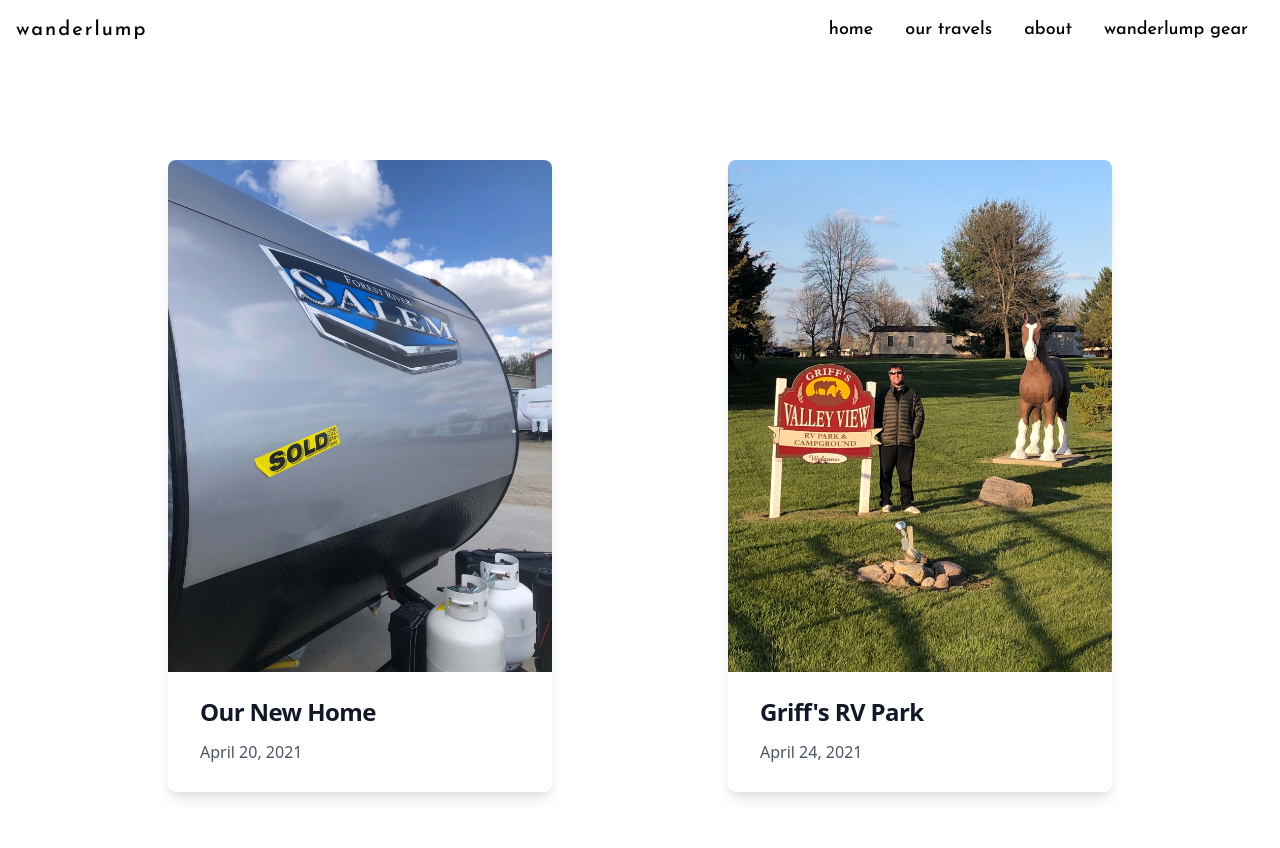
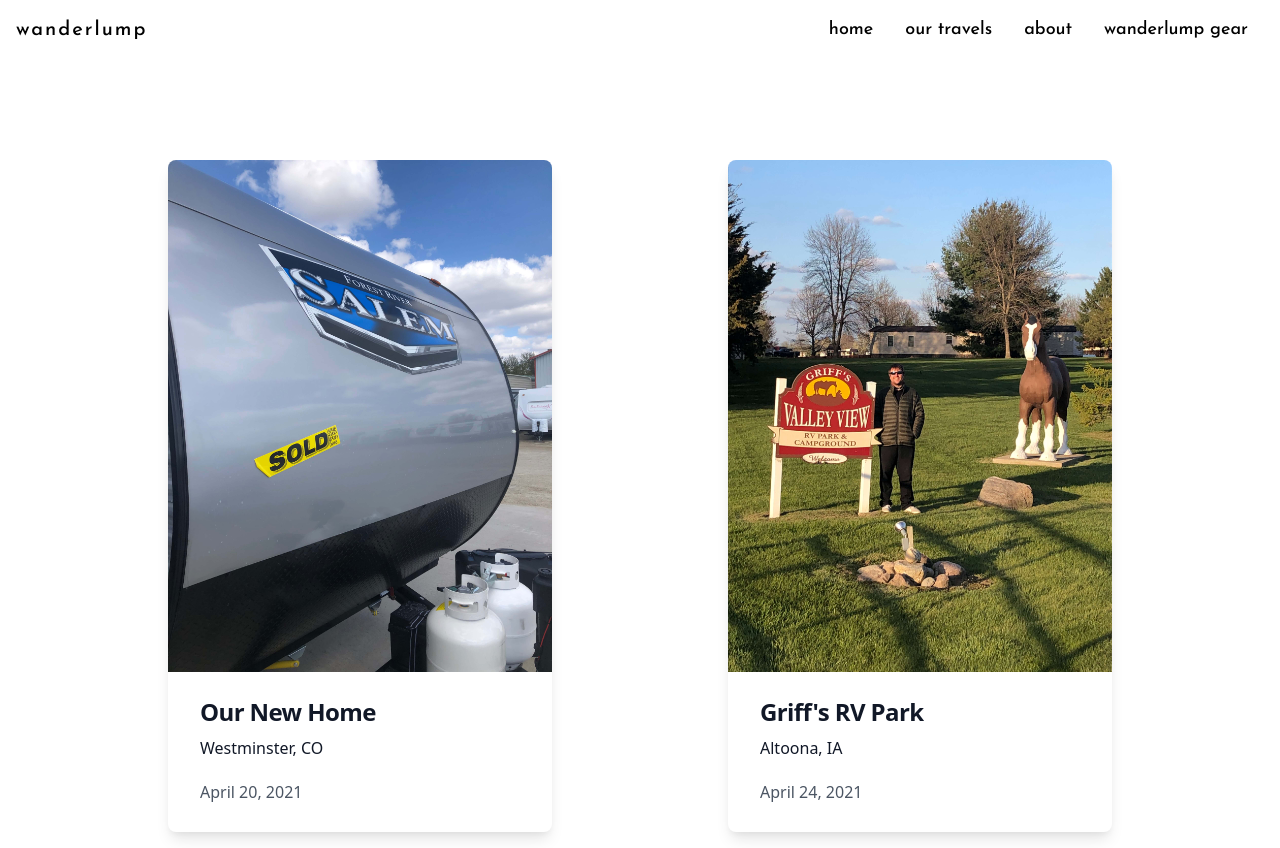
Before and after one commit to boyloe/wanderlump-website, a Next.js app: page /posts in a window 1280 px wide. Before the commit the page ends 808 px from the top, so only its background shows below. Built offline with nearby package versions, Linux system fonts and the light colour scheme; a web font is replaced by a local one.

Commit message:
add location to post cards

```diff
--- a/components/Card.tsx
+++ b/components/Card.tsx
@@ -1,27 +1,32 @@
 import React, { ReactElement } from "react";
 
 interface CardProps {
-  cardImageUrl?: string;
-  cardTitle?: string;
+  imageUrl?: string;
+  title?: string;
+  location: string;
   date?: string;
   href: string;
 }
 
 export default function card({
-  cardImageUrl,
-  cardTitle,
+  imageUrl,
+  title,
+  location,
   href,
   date,
 }: CardProps): ReactElement {
   return (
     <div className=" bg-white mx-2 shadow-lg rounded-lg hover:shadow-xl transition duration-200 max-w-sm my-4">
       <a href={href}>
-        <img className="rounded-t-lg" src={cardImageUrl} alt="Pretty Sunset" />
+        <img className="rounded-t-lg" src={imageUrl} alt="Pretty Sunset" />
       </a>
       <div className="py-4 px-8">
-        <h1 className="hover:cursor-pointer mt-2 text-gray-900 font-bold text-2xl tracking-tight">
-          {cardTitle}
-        </h1>
+        <h2 className="hover:cursor-pointer mt-2 text-gray-900 font-bold text-2xl tracking-tight">
+          {title}
+        </h2>
+        <p className="hover:cursor-pointer py-2 text-gray-900 leading-6">
+          {location}
+        </p>
         <p className="hover:cursor-pointer py-3 text-gray-600 leading-6">
           {date}
         </p>
--- a/components/CardContainer.tsx
+++ b/components/CardContainer.tsx
@@ -6,14 +6,16 @@ export default function CardContainer(): ReactElement {
   return (
     <div className="pt-20 flex flex-col sm:flex-row items-center md:justify-evenly w-full">
       <Card
-        cardImageUrl="/images/sold_front.jpeg"
-        cardTitle="Our New Home"
+        imageUrl="/images/sold_front.jpeg"
+        title="Our New Home"
+        location="Westminster, CO"
         href="/posts/our-new-home"
         date="April 20, 2021"
       />
       <Card
-        cardImageUrl="/images/posts/griffs-campground/griffs-sign.JPG"
-        cardTitle="Griff's RV Park"
+        imageUrl="/images/posts/griffs-campground/griffs-sign.JPG"
+        title="Griff's RV Park"
+        location="Altoona, IA"
         href="/posts/griffs-campground"
         date="April 24, 2021"
       />
```
